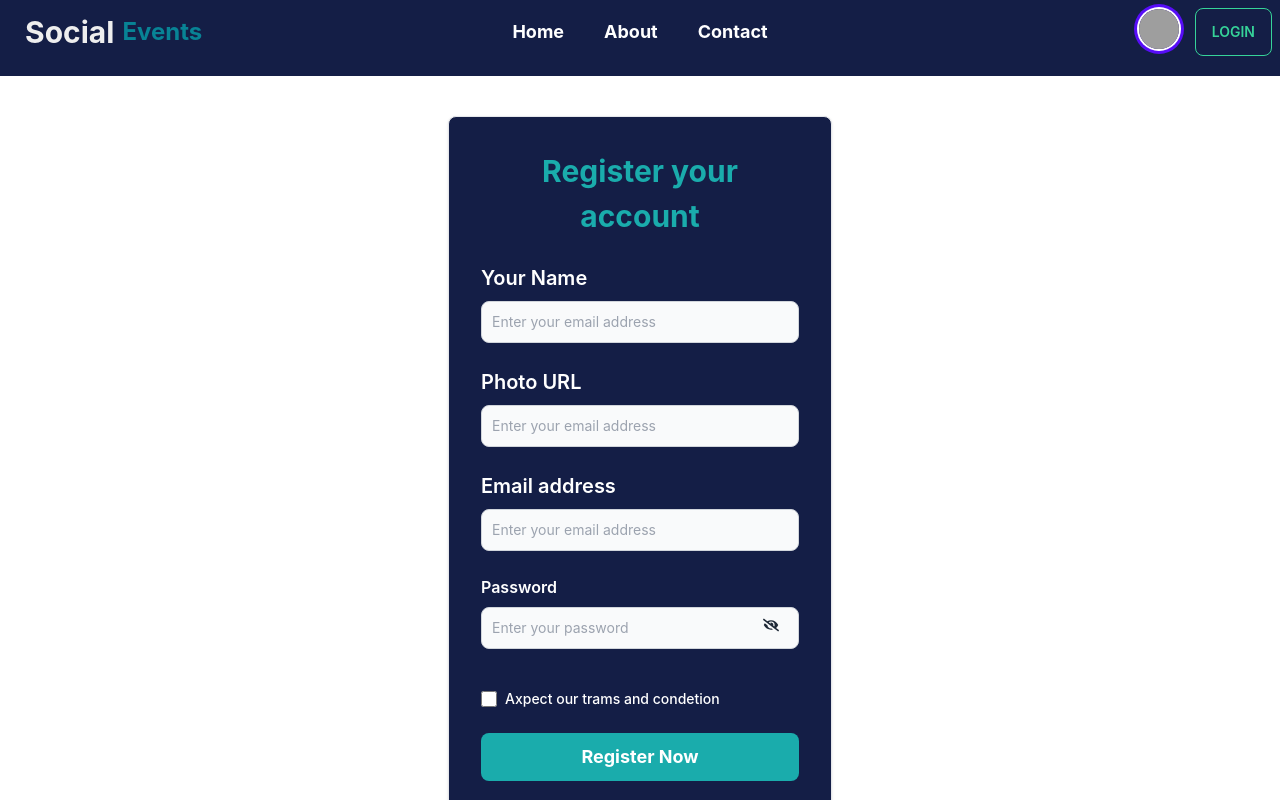
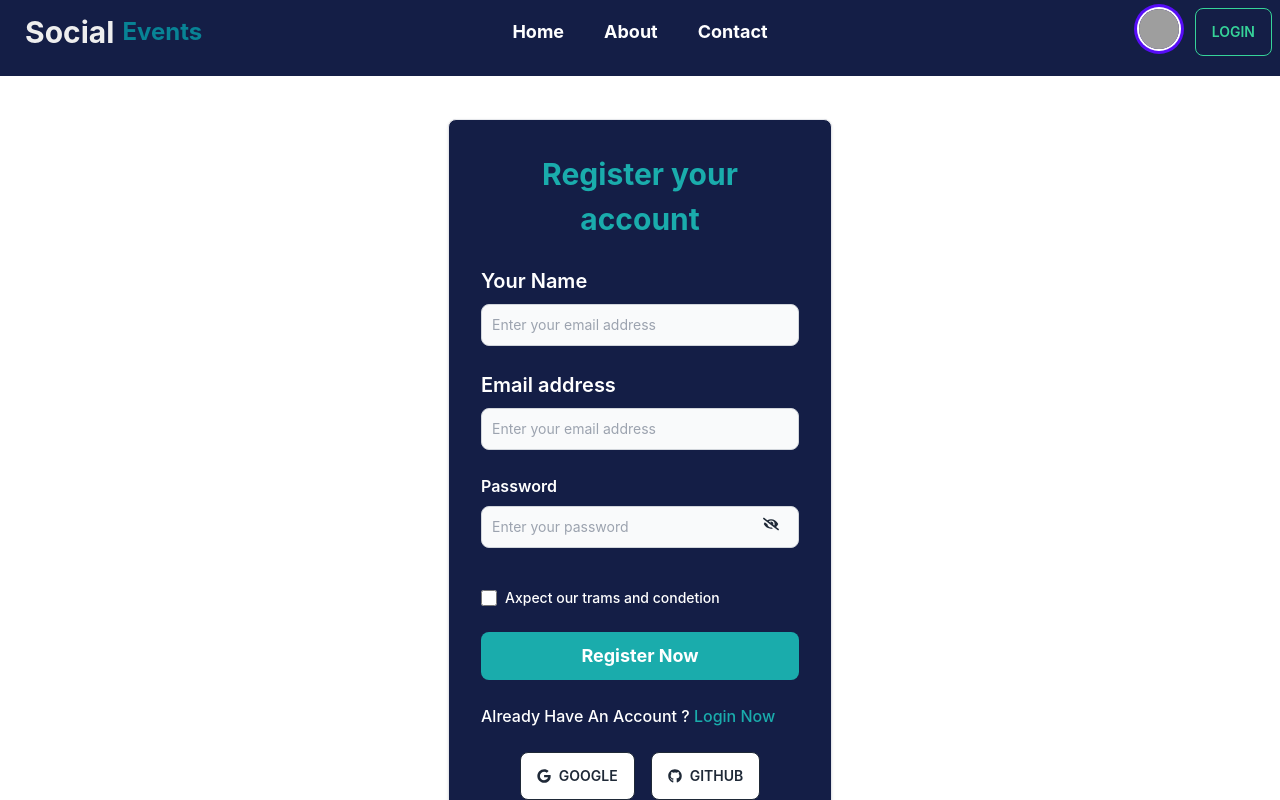
Before and after one commit to ashikurbd71/Socail-Event-Management, a React (Vite) app: page /register in a window 1280 px wide. Shown: the top 800 px of the page. Built offline with nearby package versions, Linux system fonts and the light colour scheme; no server answers; grey boxes are pictures that could not be loaded.

Commit message:
register pages update

```diff
--- a/src/Form/Register.jsx
+++ b/src/Form/Register.jsx
@@ -66,23 +66,7 @@ const Register = () => {
             />
           </div>
 
-          <div>
-            <label
-              htmlFor="email"
-              className="block mb-2    dark:text-white  text-[#fff] font-semibold text-[20px]"
-            >
-              Photo URL
-            </label>
-            <input
-              type="url"
-              name="photo"
-              // ref={emailRef}
-              id="image"
-              className="bg-gray-50 border border-gray-300 text-gray-900 text-sm rounded-lg focus:ring-blue-500 focus:border-blue-500 block w-full p-2.5 dark:bg-gray-600 dark:border-gray-500 dark:placeholder-gray-400 dark:text-white"
-              placeholder="Enter your email address"
-              required
-            />
-          </div>
+
 
           <div>
             <label
```
Also changed, not shown: 1 other file (tests, documents, lock files or other folders).
